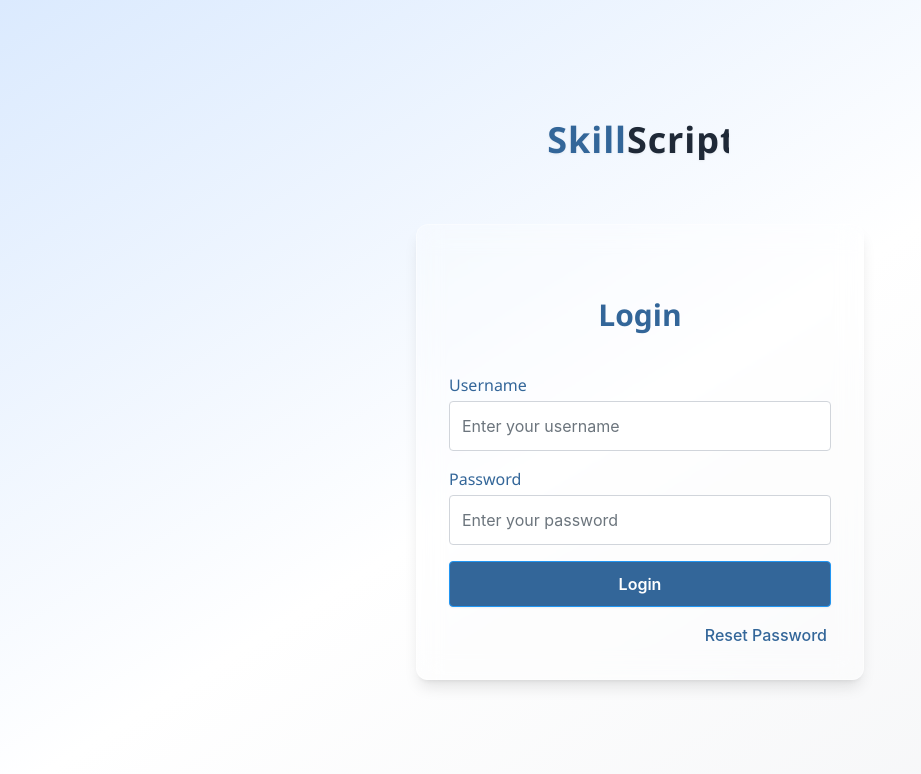
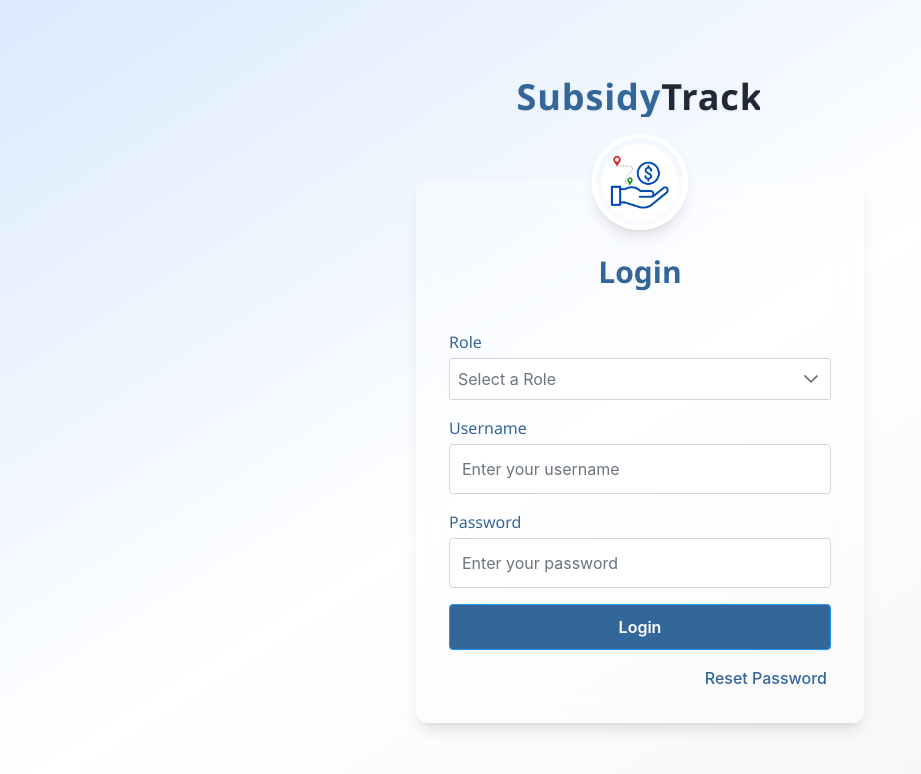
Before and after one commit to Dhruv0104/Hackout, a React (Vite) app in the folder client-web/: page / in a window 1280 px wide. Shown: the top 774 px of the page, without its empty margins (0-921 px from the left). Built offline with nearby package versions, Linux system fonts and the light colour scheme; no server answers.

Commit message:
[FIX] Login

```diff
--- a/client-web/src/pages/auth/Login.jsx
+++ b/client-web/src/pages/auth/Login.jsx
@@ -3,26 +3,34 @@
 import { useNavigate } from 'react-router-dom';
 import { useAuth } from '../../contexts/AuthContext';
 import { InputText } from 'primereact/inputtext';
+import { Dropdown } from 'primereact/dropdown';
 import { Avatar } from 'primereact/avatar';
 import { Toast } from 'primereact/toast';
 import { Button } from 'primereact/button';
-// import logo from '';
+import logo from '../../assets/logo.png';
 
 const Login = () => {
 	const [username, setUsername] = useState('');
 	const [password, setPassword] = useState('');
+	const [role, setRole] = useState(null);
 	const [loading, setLoading] = useState(false);
 	const toast = useRef(null);
 	const navigate = useNavigate();
 	const { login } = useAuth();
 
+	const roles = [
+		{ label: 'Government', value: 'government' },
+		{ label: 'Auditor', value: 'auditor' },
+		{ label: 'Producer', value: 'producer' },
+	];
+
 	const handleLogin = async () => {
 		setLoading(true);
-		if (!username || !password) {
+		if (!username || !password || !role) {
 			toast.current.show({
 				severity: 'error',
 				summary: 'Error',
-				detail: 'Please Enter Username and Password.',
+				detail: 'All fields are required',
 			});
 			setLoading(false);
 			return;
@@ -30,7 +38,7 @@
 		try {
 			const response = await fetchPost({
 				pathName: 'auth/login',
-				body: JSON.stringify({ username, password }),
+				body: JSON.stringify({ username, password, role }),
 			});
 
 			if (response?.success) {
@@ -68,21 +76,33 @@
 			<Toast ref={toast} />
 			<div className="min-h-screen flex flex-col items-center justify-center bg-gradient-to-br from-blue-100 via-white to-gray-100 px-4">
 				<h1 className="text-4xl font-extrabold text-[#336699] mb-16 tracking-wide drop-shadow-sm overflow-hidden whitespace-nowrap border-r-4 border-[#336699] animate-typing">
-					Skill<span className="text-gray-800">Script</span>
+					Subsidy<span className="text-gray-800">Track</span>
 				</h1>
 
 				<div className="relative w-full max-w-md p-8 rounded-xl shadow-lg backdrop-blur-md bg-white/30 border border-white/40">
 					<div className="absolute -top-12 left-1/2 transform -translate-x-1/2">
-						{/* <Avatar
+						<Avatar
 							image={logo}
 							size="xlarge"
 							shape="circle"
 							className="size-24 shadow-lg border-4 border-white bg-primary/3 p-1.5"
-						/> */}
+						/>
 					</div>
 
 					<h2 className="text-3xl font-bold text-[#336699] text-center my-10">Login</h2>
-
+					<div className="mb-4">
+						<label htmlFor="role" className="block text-[#336699] font-medium mb-1">
+							Role
+						</label>
+						<Dropdown
+							value={role}
+							onChange={(e) => setRole(e.value)}
+							options={roles}
+							optionLabel="label"
+							placeholder="Select a Role"
+							className="w-full md:w-14rem"
+						/>
+					</div>
 					<div className="mb-4">
 						<label htmlFor="username" className="block text-[#336699] font-medium mb-1">
 							Username
--- a/client-web/src/routes.jsx
+++ b/client-web/src/routes.jsx
@@ -7,12 +7,12 @@
 const routes = createBrowserRouter([
 	{
 		path: '/',
-		loader: loginLoader,
+		// loader: loginLoader,
 		element: <Login />,
 	},
 	{
 		path: '/login',
-		loader: loginLoader,
+		// loader: loginLoader,
 		element: <Login />,
 	},
 	// {
@@ -23,7 +23,7 @@
 	// Admin routes
 	{
 		path: '/admin',
-		loader: verifyLoader('admin'),
+		// loader: verifyLoader('admin'),
 		errorElement: <ErrorElement />,
 		children: [
 			// { path: 'dashboard', element: <AdminDashboard /> },
--- a/client-web/tailwind.config.js
+++ b/client-web/tailwind.config.js
@@ -36,7 +36,7 @@
 			keyframes: {
 				typing: {
 					'from': { width: '0' },
-					'to': { width: '9ch' },
+					'to': { width: '12ch' },
 					'100%': { 'border-color': 'transparent' },
 				},
 			},
```
Also changed, not shown: client-web/src/assets/logo.png (added).
